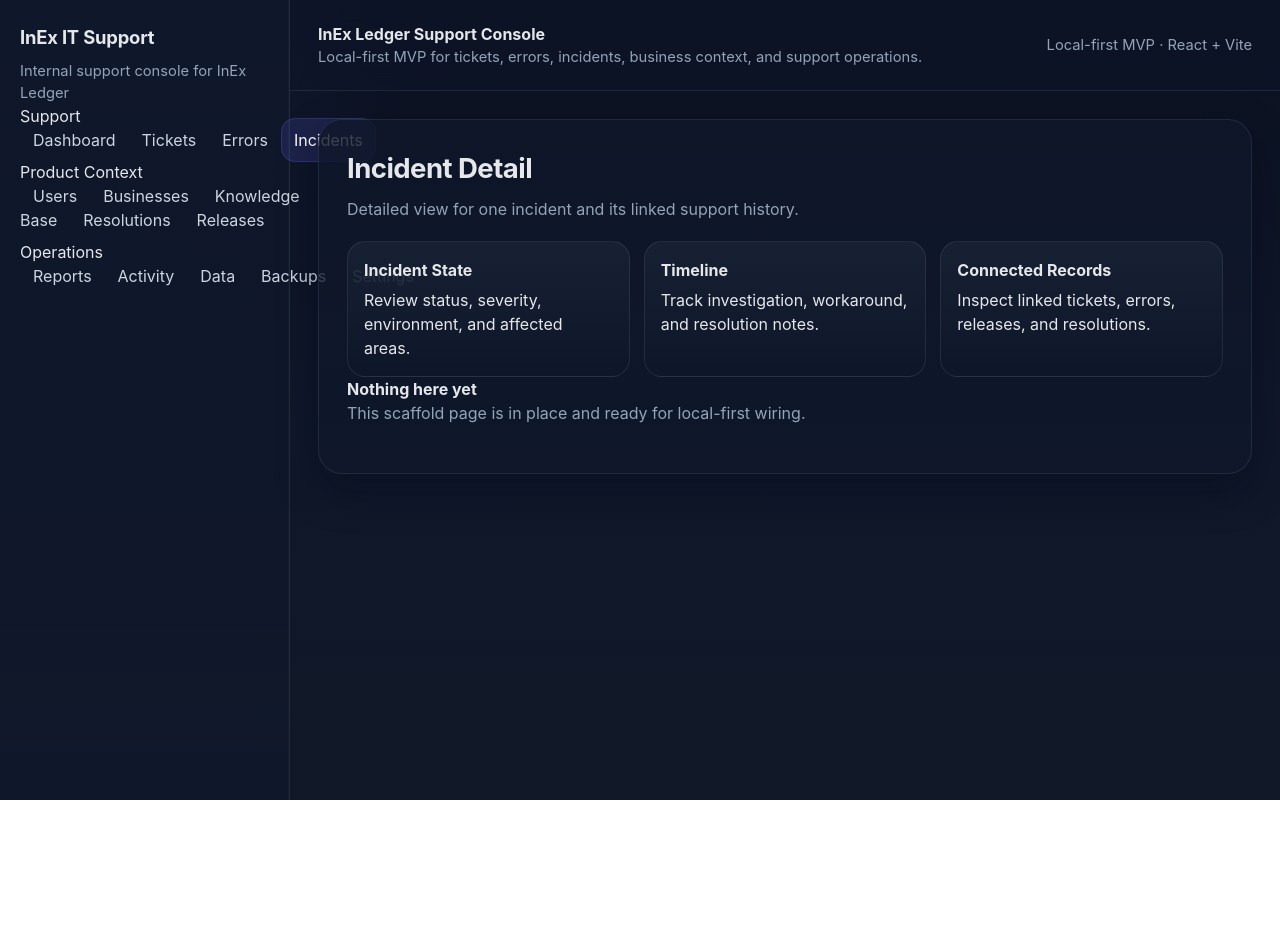
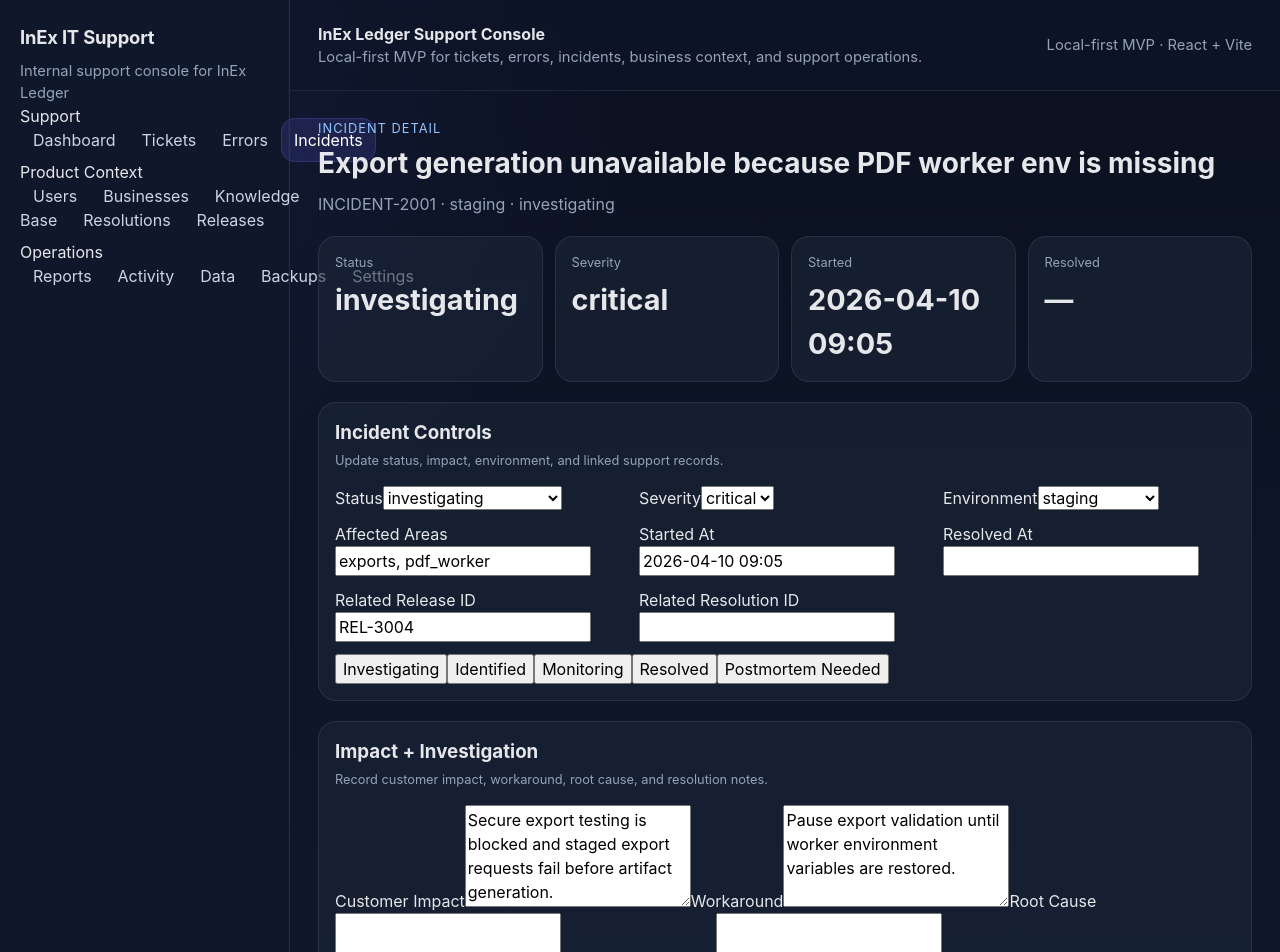
Before and after one commit to Emanuel628/InEx-IT-Support, a React (Vite) app: page /incidents/INCIDENT-2001 in a window 1280 px wide. Shown: the top 952 px of the page. Before the commit the page ends 800 px from the top, so only its background shows below. Built offline with nearby package versions, Linux system fonts and the light colour scheme.

Commit message:
Build incident detail workflow page

```diff
--- a/src/pages/incidents/IncidentDetailPage.tsx
+++ b/src/pages/incidents/IncidentDetailPage.tsx
@@ -1,15 +1,206 @@
-import { PlaceholderPage } from '@/components/shared/PlaceholderPage';
+import { useMemo, useState, type ChangeEvent } from 'react';
+import { useParams } from 'react-router-dom';
+import { getErrors } from '@/features/errors/lib/errorStore';
+import { getReleases } from '@/features/releases/lib/releaseStore';
+import { getResolutions } from '@/features/resolutions/lib/resolutionStore';
+import { getTickets } from '@/features/tickets/lib/ticketStore';
+import { INCIDENT_SEVERITIES, INCIDENT_STATUSES } from '@/constants/workflow';
+import { getIncidentById, updateIncident } from '@/features/incidents/lib/incidentStore';
+import type { IncidentEnvironment, IncidentSeverity, IncidentStatus } from '@/types/incidents';
+import '@/features/tickets/styles/tickets.css';
 
 export function IncidentDetailPage() {
+  const { incidentId = '' } = useParams();
+  const [version, setVersion] = useState(0);
+  const incident = useMemo(() => getIncidentById(incidentId), [incidentId, version]);
+  const tickets = useMemo(() => getTickets().slice(0, 6), [version]);
+  const errors = useMemo(() => getErrors().slice(0, 6), [version]);
+  const releases = useMemo(() => getReleases().slice(0, 6), [version]);
+  const resolutions = useMemo(() => getResolutions().slice(0, 6), [version]);
+
+  function refresh() {
+    setVersion((current) => current + 1);
+  }
+
+  if (!incident) {
+    return (
+      <section className="ticket-workspace-page">
+        <div className="ticket-page-header">
+          <div>
+            <span className="ticket-page-eyebrow">Incident Detail</span>
+            <h2>Incident Not Found</h2>
+            <p>The requested incident does not exist in local storage yet.</p>
+          </div>
+        </div>
+      </section>
+    );
+  }
+
+  function updateAndRefresh(updates: Partial<typeof incident>) {
+    updateIncident(incident.id, updates);
+    refresh();
+  }
+
+  function toggleId(key: 'relatedTicketIds' | 'relatedErrorIds', value: string) {
+    const next = incident[key].includes(value)
+      ? incident[key].filter((item) => item !== value)
+      : [...incident[key], value];
+    updateAndRefresh({ [key]: next } as Pick<typeof incident, typeof key>);
+  }
+
   return (
-    <PlaceholderPage
-      title="Incident Detail"
-      description="Detailed view for one incident and its linked support history."
-      cards={[
-        { title: 'Incident State', body: 'Review status, severity, environment, and affected areas.' },
-        { title: 'Timeline', body: 'Track investigation, workaround, and resolution notes.' },
-        { title: 'Connected Records', body: 'Inspect linked tickets, errors, releases, and resolutions.' },
-      ]}
-    />
+    <section className="ticket-workspace-page">
+      <div className="ticket-page-header">
+        <div>
+          <span className="ticket-page-eyebrow">Incident Detail</span>
+          <h2>{incident.title}</h2>
+          <p>{incident.id} · {incident.environment} · {incident.status.replace(/_/g, ' ')}</p>
+        </div>
+      </div>
+
+      <div className="ticket-stats-grid">
+        <article className="ticket-stat-card"><span>Status</span><strong>{incident.status.replace(/_/g, ' ')}</strong></article>
+        <article className="ticket-stat-card"><span>Severity</span><strong>{incident.severity}</strong></article>
+        <article className="ticket-stat-card"><span>Started</span><strong>{incident.startedAt}</strong></article>
+        <article className="ticket-stat-card"><span>Resolved</span><strong>{incident.resolvedAt || '—'}</strong></article>
+      </div>
+
+      <section className="ticket-detail-panel">
+        <div className="ticket-section-header">
+          <h3>Incident Controls</h3>
+          <span>Update status, impact, environment, and linked support records.</span>
+        </div>
+        <div className="ticket-form-grid">
+          <label>
+            Status
+            <select value={incident.status} onChange={(event) => updateAndRefresh({ status: event.target.value as IncidentStatus })}>
+              {INCIDENT_STATUSES.map((value) => <option key={value} value={value}>{value}</option>)}
+            </select>
+          </label>
+          <label>
+            Severity
+            <select value={incident.severity} onChange={(event) => updateAndRefresh({ severity: event.target.value as IncidentSeverity })}>
+              {INCIDENT_SEVERITIES.map((value) => <option key={value} value={value}>{value}</option>)}
+            </select>
+          </label>
+          <label>
+            Environment
+            <select value={incident.environment} onChange={(event) => updateAndRefresh({ environment: event.target.value as IncidentEnvironment })}>
+              <option value="production">production</option>
+              <option value="staging">staging</option>
+              <option value="local">local</option>
+              <option value="development">development</option>
+            </select>
+          </label>
+          <label>
+            Affected Areas
+            <input defaultValue={incident.affectedAreas.join(', ')} onBlur={(event) => updateAndRefresh({ affectedAreas: event.target.value.split(',').map((value) => value.trim()).filter(Boolean) })} />
+          </label>
+          <label>
+            Started At
+            <input defaultValue={incident.startedAt} onBlur={(event) => updateAndRefresh({ startedAt: event.target.value })} />
+          </label>
+          <label>
+            Resolved At
+            <input defaultValue={incident.resolvedAt} onBlur={(event) => updateAndRefresh({ resolvedAt: event.target.value })} />
+          </label>
+          <label>
+            Related Release ID
+            <input defaultValue={incident.relatedReleaseId} onBlur={(event) => updateAndRefresh({ relatedReleaseId: event.target.value.trim() })} />
+          </label>
+          <label>
+            Related Resolution ID
+            <input defaultValue={incident.relatedResolutionId} onBlur={(event) => updateAndRefresh({ relatedResolutionId: event.target.value.trim() })} />
+          </label>
+        </div>
+        <div className="ticket-inline-actions">
+          <button type="button" onClick={() => updateAndRefresh({ status: 'investigating' })}>Investigating</button>
+          <button type="button" onClick={() => updateAndRefresh({ status: 'identified' })}>Identified</button>
+          <button type="button" onClick={() => updateAndRefresh({ status: 'monitoring' })}>Monitoring</button>
+          <button type="button" onClick={() => updateAndRefresh({ status: 'resolved' })}>Resolved</button>
+          <button type="button" onClick={() => updateAndRefresh({ status: 'postmortem_needed' })}>Postmortem Needed</button>
+        </div>
+      </section>
+
+      <section className="ticket-detail-panel">
+        <div className="ticket-section-header">
+          <h3>Impact + Investigation</h3>
+          <span>Record customer impact, workaround, root cause, and resolution notes.</span>
+        </div>
+        <div className="ticket-detail-stack">
+          <label>
+            Customer Impact
+            <textarea rows={4} defaultValue={incident.customerImpact} onBlur={(event) => updateAndRefresh({ customerImpact: event.target.value.trim() })} />
+          </label>
+          <label>
+            Workaround
+            <textarea rows={4} defaultValue={incident.workaround} onBlur={(event) => updateAndRefresh({ workaround: event.target.value.trim() })} />
+          </label>
+          <label>
+            Root Cause
+            <textarea rows={4} defaultValue={incident.rootCause} onBlur={(event) => updateAndRefresh({ rootCause: event.target.value.trim() })} />
+          </label>
+          <label>
+            Resolution Summary
+            <textarea rows={4} defaultValue={incident.resolutionSummary} onBlur={(event) => updateAndRefresh({ resolutionSummary: event.target.value.trim() })} />
+          </label>
+        </div>
+      </section>
+
+      <section className="ticket-detail-panel">
+        <div className="ticket-section-header">
+          <h3>Linked Records</h3>
+          <span>Connect the incident to tickets, errors, releases, and resolutions.</span>
+        </div>
+        <div className="ticket-detail-stack">
+          <div>
+            <strong>Quick link helpers</strong>
+            <p>Tickets: {tickets.map((ticket) => ticket.id).join(', ') || '—'}</p>
+            <p>Errors: {errors.map((error) => error.id).join(', ') || '—'}</p>
+            <p>Releases: {releases.map((release) => release.id).join(', ') || '—'}</p>
+            <p>Resolutions: {resolutions.map((resolution) => resolution.id).join(', ') || '—'}</p>
+          </div>
+          <div className="ticket-inline-actions">
+            {tickets.map((ticket) => (
+              <button key={ticket.id} type="button" onClick={() => toggleId('relatedTicketIds', ticket.id)}>
+                {incident.relatedTicketIds.includes(ticket.id) ? `Unlink ${ticket.id}` : `Link ${ticket.id}`}
+              </button>
+            ))}
+          </div>
+          <div className="ticket-inline-actions">
+            {errors.map((error) => (
+              <button key={error.id} type="button" onClick={() => toggleId('relatedErrorIds', error.id)}>
+                {incident.relatedErrorIds.includes(error.id) ? `Unlink ${error.id}` : `Link ${error.id}`}
+              </button>
+            ))}
+          </div>
+          <div>
+            <strong>Current links</strong>
+            <p>Tickets: {incident.relatedTicketIds.join(', ') || '—'}</p>
+            <p>Errors: {incident.relatedErrorIds.join(', ') || '—'}</p>
+            <p>Release: {incident.relatedReleaseId || '—'}</p>
+            <p>Resolution: {incident.relatedResolutionId || '—'}</p>
+          </div>
+        </div>
+      </section>
+
+      <section className="ticket-detail-panel">
+        <div className="ticket-section-header">
+          <h3>Incident Timeline</h3>
+          <span>Review the current investigation timeline.</span>
+        </div>
+        <div className="ticket-detail-stack">
+          {incident.timeline.length ? incident.timeline.map((item) => (
+            <article key={item.id} className="ticket-activity-item">
+              <div className="ticket-activity-meta">
+                <strong>{item.summary}</strong>
+                <span>{item.timestamp}</span>
+              </div>
+              <p>{item.actor}</p>
+            </article>
+          )) : <p>No timeline items yet.</p>}
+        </div>
+      </section>
+    </section>
   );
 }
```
